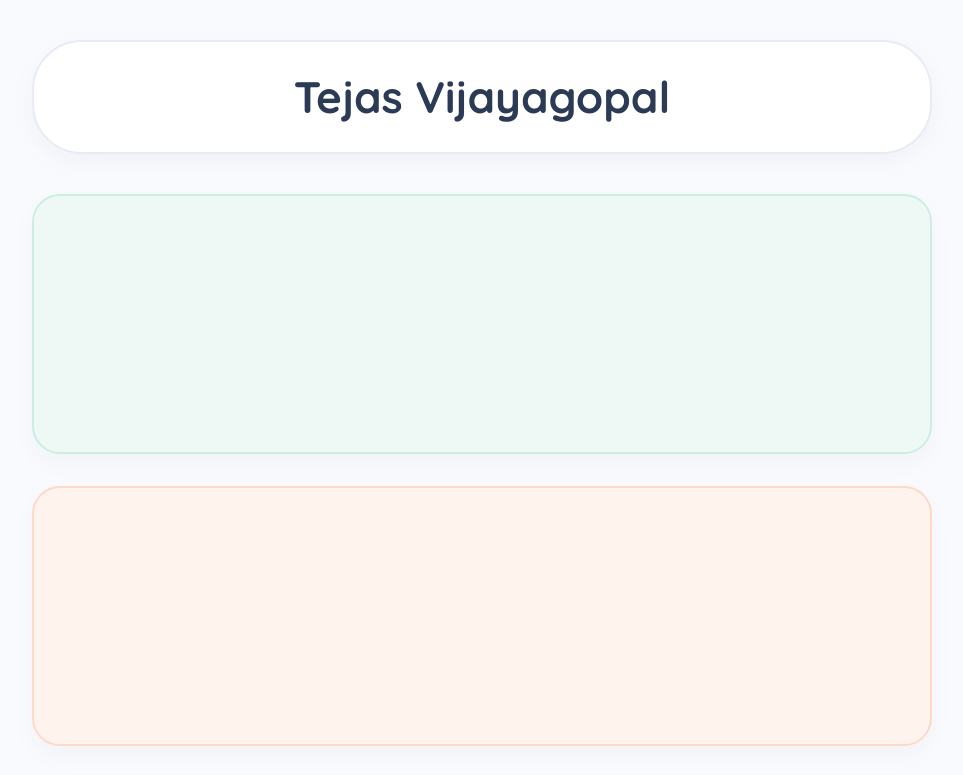
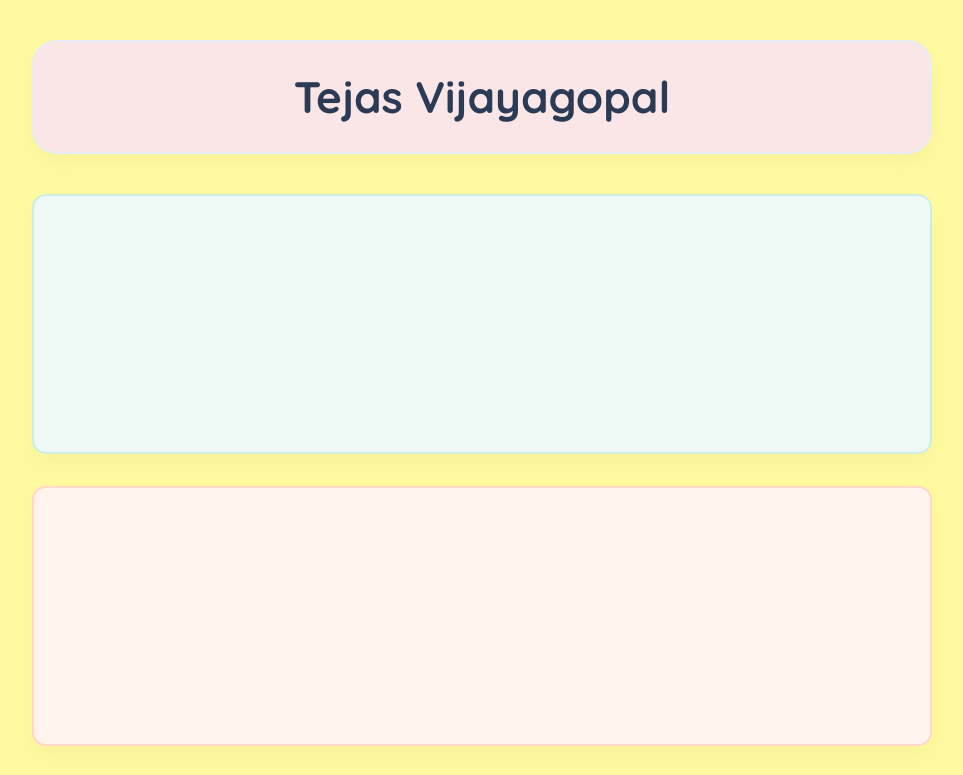
Before and after one commit to TejuViji/Linktree-portfolio, a plain HTML site: page index.html in a window 1280 px wide. Shown: the top 775 px of the page, without its empty margins (158-1121 px from the left). Drawn offline with Linux system fonts and the light colour scheme.

Commit message:
Small tweak

```diff
--- a/styles.css
+++ b/styles.css
@@ -8,7 +8,7 @@
 
 body {
     font-family: 'Quicksand', 'Segoe UI', Tahoma, Geneva, Verdana, sans-serif;
-    background-color: #f9fafe;
+    background-color: #fff99f;
     color: #334155;
     line-height: 1.6;
     padding: 2.5rem 1.25rem;
@@ -27,8 +27,8 @@ main {
     color: #2b3a55;
     margin-bottom: 2.5rem;
     padding: 1.25rem 2rem;
-    background-color: #ffffff;
-    border-radius: 50px;
+    background-color: #fae6e6;
+    border-radius: 25px;
     border: 2px solid #e6ebf5;
     box-shadow: 0 8px 20px rgba(149, 157, 165, 0.08);
 }
@@ -38,7 +38,7 @@ main {
     min-height: 260px;
     padding: 2.5rem;
     margin-bottom: 2rem;
-    border-radius: 28px;
+    border-radius: 14px;
     box-shadow: 0 10px 25px rgba(0, 0, 0, 0.03);
     transition: transform 0.25s ease, box-shadow 0.25s ease;
 }
```
